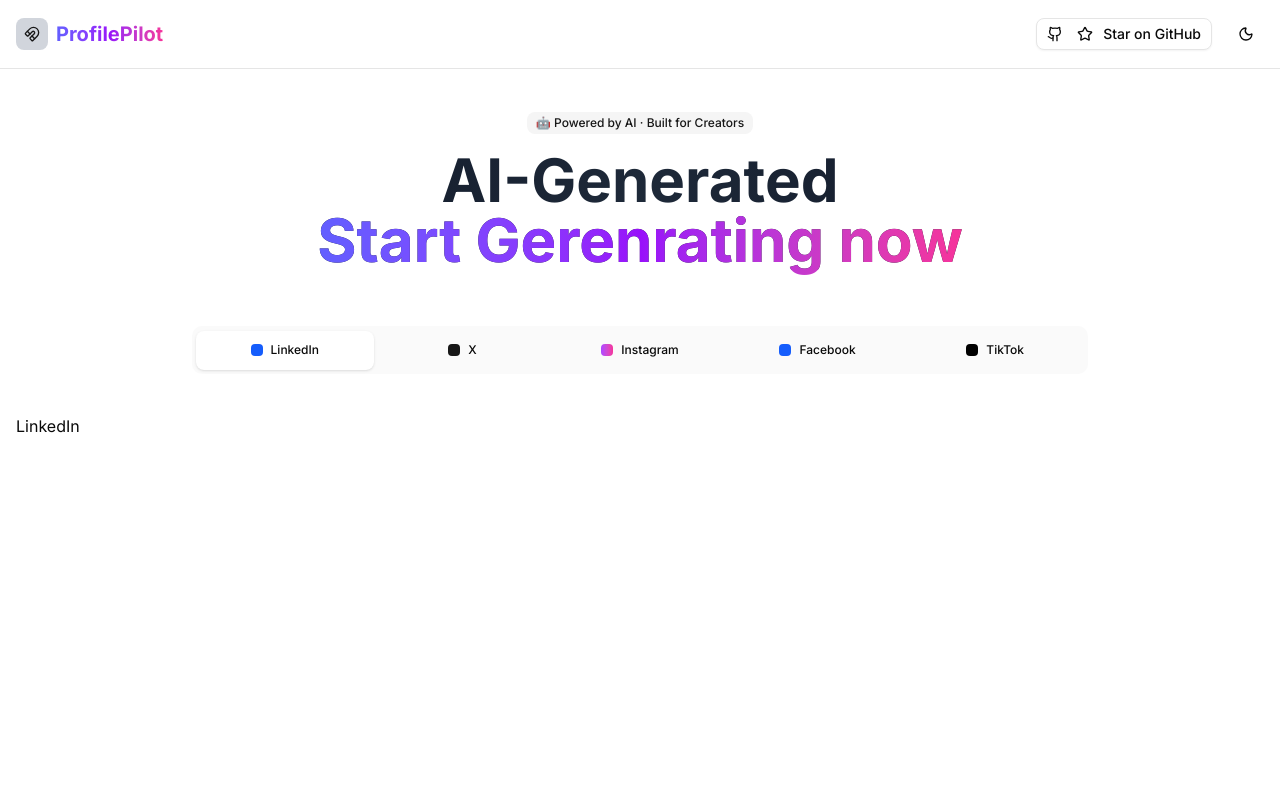
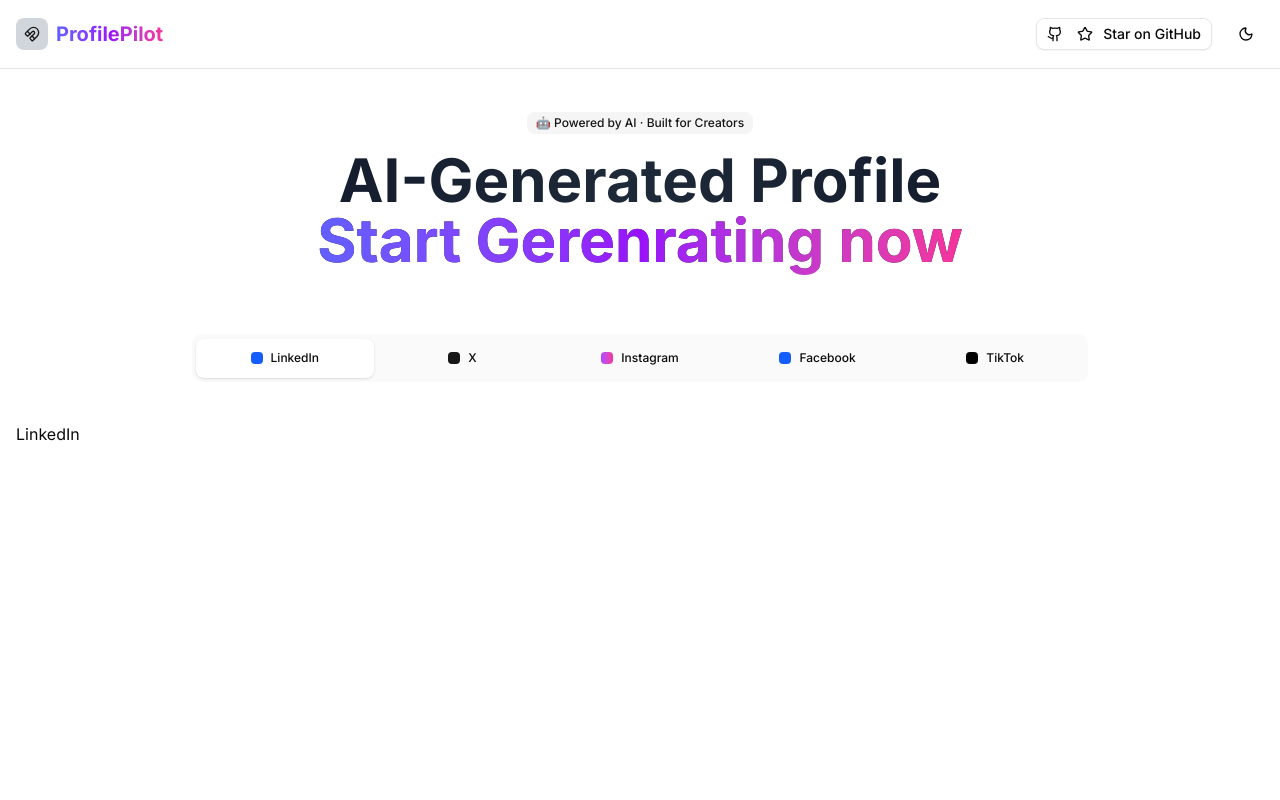
Before and after one commit to monupanwar1/postpilot, a Next.js app: page /builder in a window 1280 px wide. Shown: the top 800 px of the page. Built offline with nearby package versions, Linux system fonts and the light colour scheme.

Commit message:
some html added

```diff
--- a/app/builder/page.tsx
+++ b/app/builder/page.tsx
@@ -4,13 +4,13 @@ import { Badge } from '@/components/ui/badge';
 
 export default function page() {
   return (
-    <main className="mt-10 min-h-screen flex items-center justify-center flex-col space-y-8 ">
+    <main className="mt-10 min-h-screen flex items-center justify-center flex-col space-y-10 ">
       <section className="container mx-auto max-w-4xl text-center">
         <Badge variant="secondary" className="mb-4">
           🤖 Powered by AI · Built for Creators
         </Badge>
         <h1 className="text-4xl md:text-6xl font-bold mb-6 bg-gradient-to-r from-gray-900 via-gray-800 to-gray-900 dark:from-white dark:via-gray-100 dark:to-white bg-clip-text text-transparent">
-          AI-Generated
+          AI-Generated Profile
           <br />
           <span className="bg-gradient-to-r from-indigo-500 via-purple-600 to-pink-500 bg-clip-text text-transparent">
             Start Gerenrating now
```
